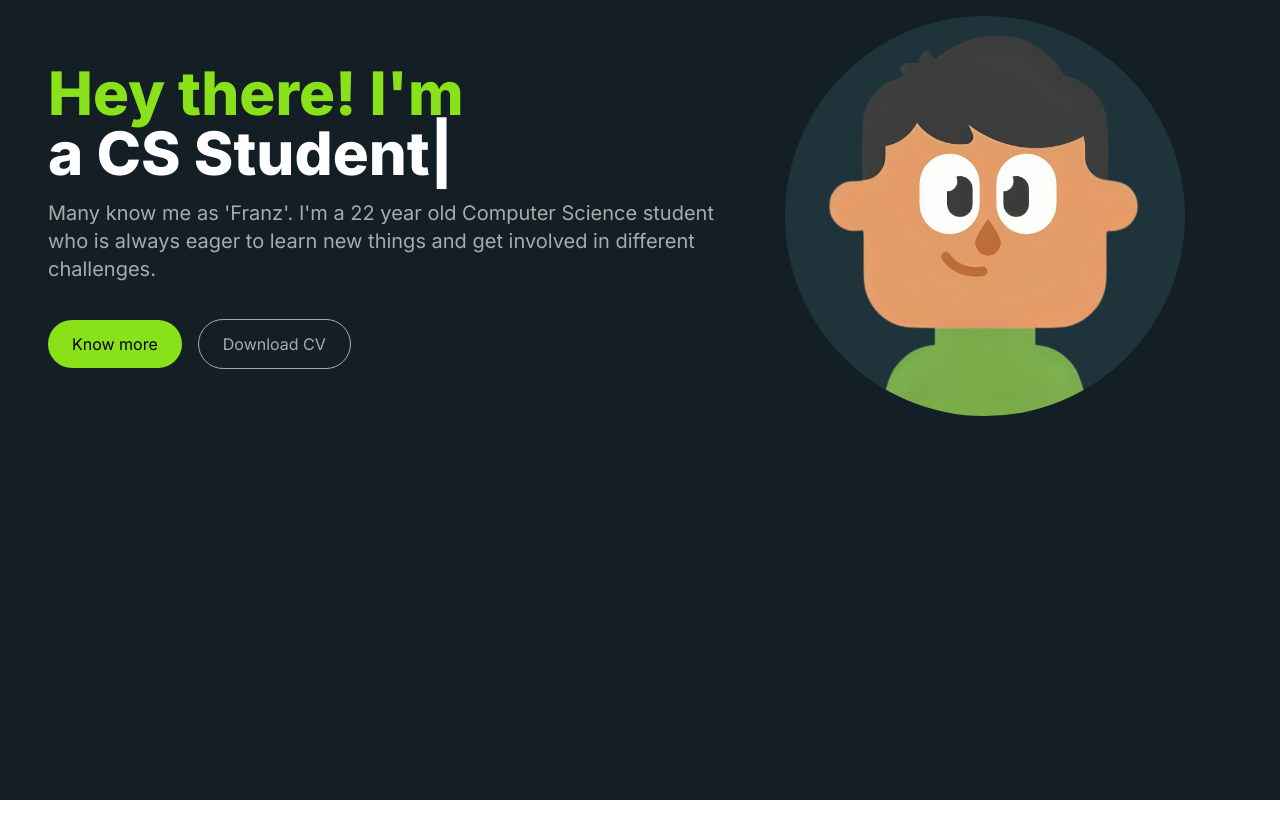
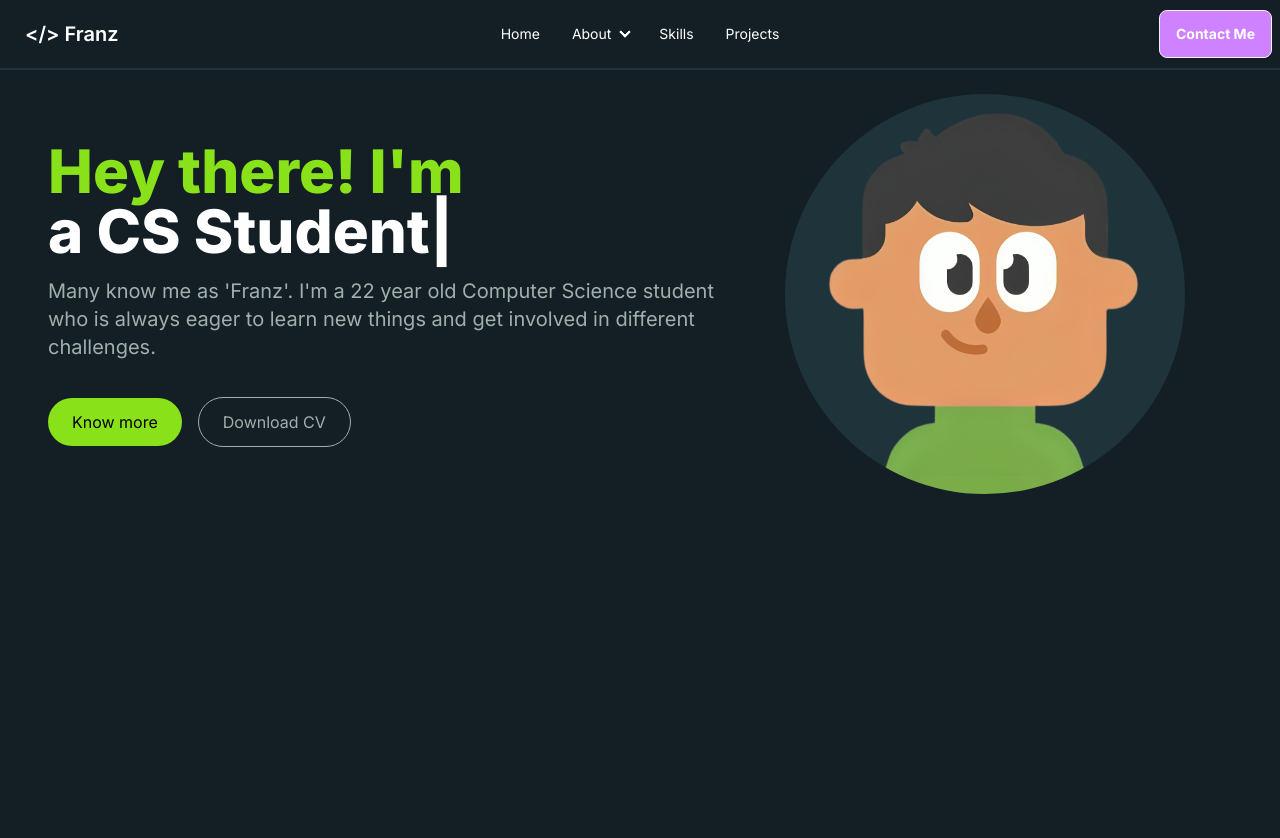
Before and after one commit to FranzCastillo/Portfolio, a Next.js app: page /en in a window 1280 px wide. Shown: the top 838 px of the page. Before the commit the page ends 800 px from the top, so only its background shows below. Built offline with nearby package versions, Linux system fonts and the light colour scheme.

Commit message:
Updated Navigation Bar

```diff
--- a/src/app/[locale]/layout.js
+++ b/src/app/[locale]/layout.js
@@ -15,7 +15,7 @@ export default async function LocaleLayout({
         <html lang={locale}>
         <body>
         <NextIntlClientProvider messages={messages}>
-            {/*<NavBar/>*/}
+            <NavBar/>
             {children}
         </NextIntlClientProvider>
         </body>
--- a/src/components/heroSection.js
+++ b/src/components/heroSection.js
@@ -9,7 +9,7 @@ export default function HeroSection() {
 
     return (
         <section>
-            <div className={"grid grid-cols-1 sm:grid-cols-12"}>
+            <div className={"grid mt-2 grid-cols-1 sm:grid-cols-12"}>
                 <div className={"col-span-7 place-self-center text-center sm:text-left"}>
                     <h1 className={"text-white mb-4 text-4xl lg:text-6xl font-extrabold"}>
                         <span className={"text-[#89e219]"}>{t("title")}</span><br/>
@@ -38,7 +38,7 @@ export default function HeroSection() {
                         })}
                     </p>
                     <div>
-                        <button className={"px-6 py-3 w-full sm:w-fit rounded-full mr-4 bg-[#89e219] hover:bg-[#58cc02]"}>
+                        <button className={"text-black px-6 py-3 w-full sm:w-fit rounded-full mr-4 bg-[#89e219] hover:bg-[#58cc02]"}>
                             {t("more-button")}
                         </button>
                         <button
--- a/src/components/navBar.js
+++ b/src/components/navBar.js
@@ -5,49 +5,74 @@ import {useTranslations} from "next-intl";
 export default function Home() {
     const t = useTranslations('Navigation');
 
+    const links = [
+        {
+            path: "#",
+            title: t("home")
+        },
+        {
+            path: "#about",
+            title: t("about")
+        },
+        {
+            path: "#skills",
+            title: t("experience")
+        },
+        {
+            path: "#projects",
+            title: t("projects")
+        },
+        {
+            path: "#contact",
+            title: t("contact")
+        },
+    ]
+
     return (
-        <div className="navbar bg-base-100 position-fixed">
+        <div className="navbar bg-[#131f24] border-b-2 border-[#1f333b]">
             <div className="navbar-start">
                 <div className="dropdown">
                     <div tabIndex={0} role="button" className="btn btn-ghost lg:hidden">
                         <svg xmlns="http://www.w3.org/2000/svg" className="h-5 w-5" fill="none" viewBox="0 0 24 24"
-                             stroke="currentColor">
+                             stroke="white">
                             <path strokeLinecap="round" strokeLinejoin="round" strokeWidth="2"
                                   d="M4 6h16M4 12h8m-8 6h16"/>
                         </svg>
                     </div>
                     <ul tabIndex={0}
-                        className="menu menu-sm dropdown-content mt-3 z-[1] p-2 shadow bg-base-100 rounded-box w-52">
+                        className="menu menu-sm dropdown-content mt-3 z-[1] p-2 shadow bg-[#1f333b] rounded-box w-52 text-white">
+                        <li><a href={"#home"}>{t("home")}</a></li>
                         <li>
                             <a>{t("about")}</a>
                             <ul className="p-2">
-                                <li><a>{t("description")}</a></li>
-                                <li><a>{t("experience")}</a></li>
+                                <li><a href={"#who-am-i"}>{t("description")}</a></li>
+                                <li><a href={"experience"}>{t("experience")}</a></li>
                             </ul>
                         </li>
-                        <li><a>{t("skills")}</a></li>
-                        <li><a>{t("projects")}</a></li>
+                        <li><a href={"skills"}>{t("skills")}</a></li>
+                        <li><a href={"projects"}>{t("projects")}</a></li>
                     </ul>
                 </div>
-                <a className="btn btn-ghost text-xl">{"</> Franz"}</a>
+                <a className="btn btn-ghost text-xl text-white">{"</> Franz"}</a>
             </div>
-            <div className="navbar-center hidden lg:flex">
+            <div className="navbar-center hidden text-white lg:flex">
                 <ul className="menu menu-horizontal px-1">
+                    <li><a href={"#home"}>{t("home")}</a></li>
                     <li>
                         <details>
                             <summary>{t("about")}</summary>
                             <ul className="p-2">
-                                <li><a>{t("description")}</a></li>
-                                <li><a>{t("experience")}</a></li>
+                                <li><a href={"#who-am-i"}>{t("description")}</a></li>
+                                <li><a href={"experience"}>{t("experience")}</a></li>
                             </ul>
                         </details>
                     </li>
-                    <li><a>{t("skills")}</a></li>
-                    <li><a>{t("projects")}</a></li>
+                    <li><a href={"skills"}>{t("skills")}</a></li>
+                    <li><a href={"projects"}>{t("projects")}</a></li>
                 </ul>
             </div>
             <div className="navbar-end">
-                <a className="btn btn-primary">{t("contact")}</a>
+                <a className="btn bg-[#ce82ff] text-white font-bold hover:bg-[#a568cc]">{t("contact")}</a>
             </div>
         </div>
     );
--- a/tailwind.config.js
+++ b/tailwind.config.js
@@ -5,4 +5,5 @@ module.exports = {
     "./src/components/**/*.{js,ts,jsx,tsx,mdx}",
     "./src/app/**/*.{js,ts,jsx,tsx,mdx}",
   ],
+  plugins: [require('daisyui'),],
 };
```
